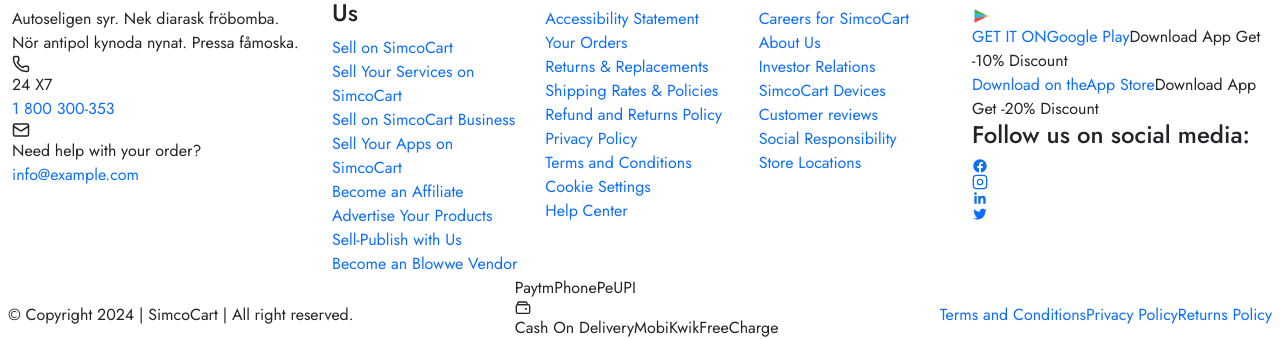
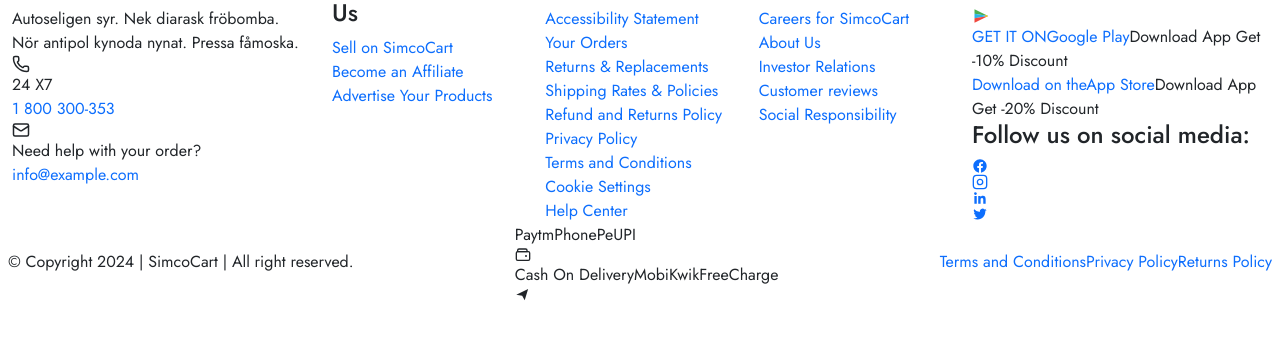
Before and after one commit to prerna-999/simcocart, a Next.js app: page /about in a window 1280 px wide. Shown: the part 3091-3430 px from the top of the page. After the commit the page ends 3393 px from the top, so only its background shows below. Built offline with nearby package versions, Linux system fonts and the light colour scheme.

Commit message:
eidt in footer section

```diff
--- a/src/layout/footer/Footer.tsx
+++ b/src/layout/footer/Footer.tsx
@@ -66,23 +66,16 @@
 
 const earnLinks = [
   { text: "Sell on SimcoCart", href: "/sell" },
-  { text: "Sell Your Services on SimcoCart", href: "/sell-services" },
-  { text: "Sell on SimcoCart Business", href: "/sell-business" },
-  { text: "Sell Your Apps on SimcoCart", href: "/sell-apps" },
   { text: "Become an Affiliate", href: "/affiliate" },
   { text: "Advertise Your Products", href: "/advertise" },
-  { text: "Sell-Publish with Us", href: "/sell-publish" },
-  { text: "Become an Blowwe Vendor", href: "/blowwe-vendor" },
 ];
 
 const aboutLinks = [
   { text: "Careers for SimcoCart", href: "/careers" },
   { text: "About Us", href: "/about" },
   { text: "Investor Relations", href: "/investor-relations" },
-  { text: "SimcoCart Devices", href: "/devices" },
   { text: "Customer reviews", href: "/reviews" },
   { text: "Social Responsibility", href: "/social-responsibility" },
-  { text: "Store Locations", href: "/store-locations" },
 ];
 
 const paymentBadges = [
```
